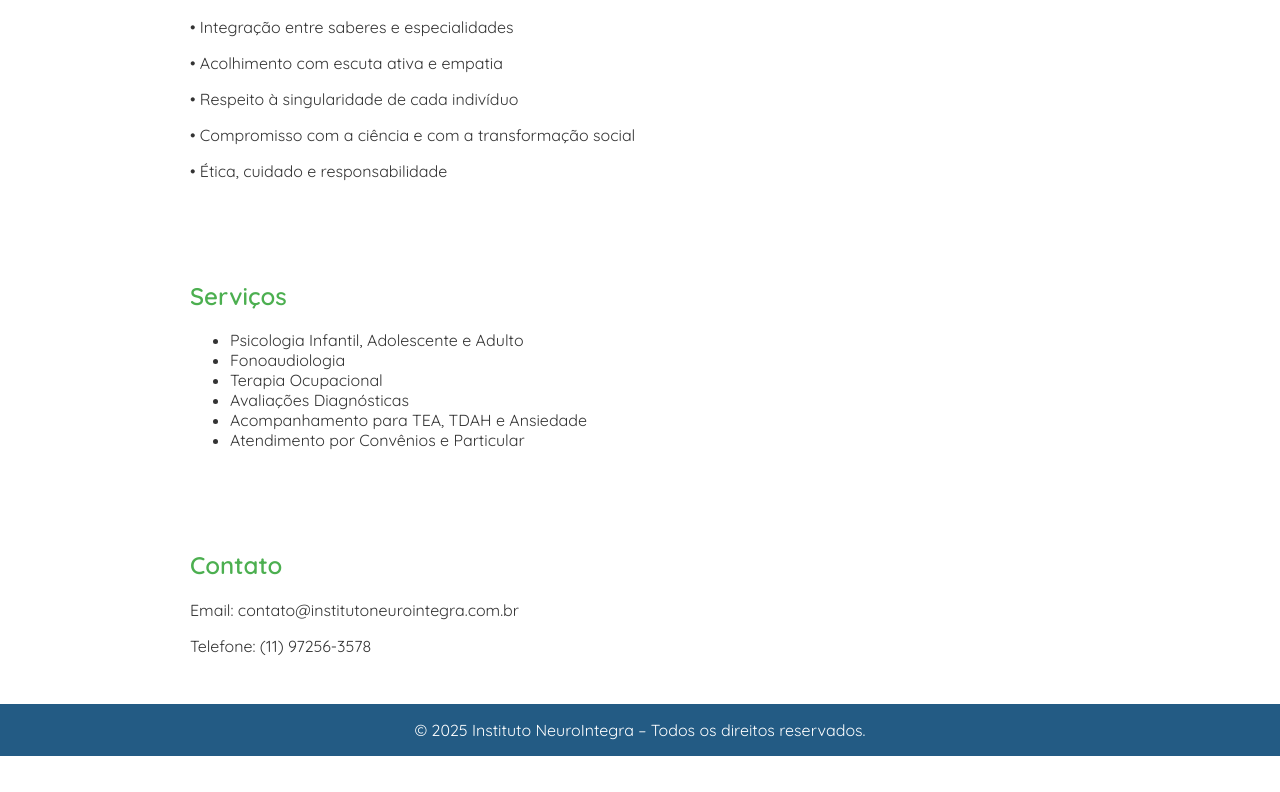
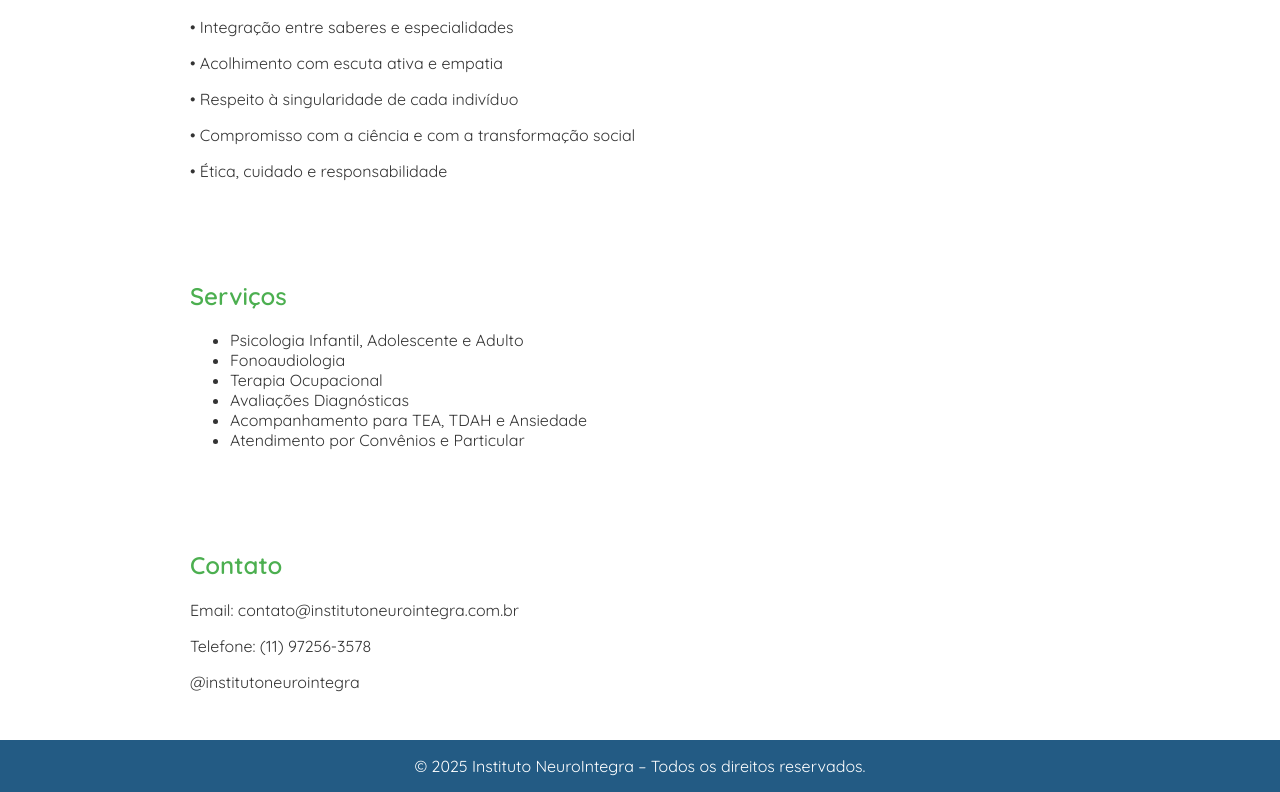
Before and after one commit to DiogoChristoforo/site-neurointegra, a plain HTML site: page index.html in a window 1280 px wide. Shown: the part 925-1717 px from the top of the page. Before the commit the page ends 1681 px from the top, so only its background shows below. Drawn offline with Linux system fonts and the light colour scheme.

Commit message:
Update index.html

```diff
--- a/index.html
+++ b/index.html
@@ -141,6 +141,7 @@
     <h2>Contato</h2>
     <p>Email: contato@institutoneurointegra.com.br</p>
     <p>Telefone: (11) 97256-3578</p>
+    <p> @institutoneurointegra</p>
   </section>
 
   <a href="https://wa.me/5511972563578" target="_blank" class="whatsapp-float">
```
